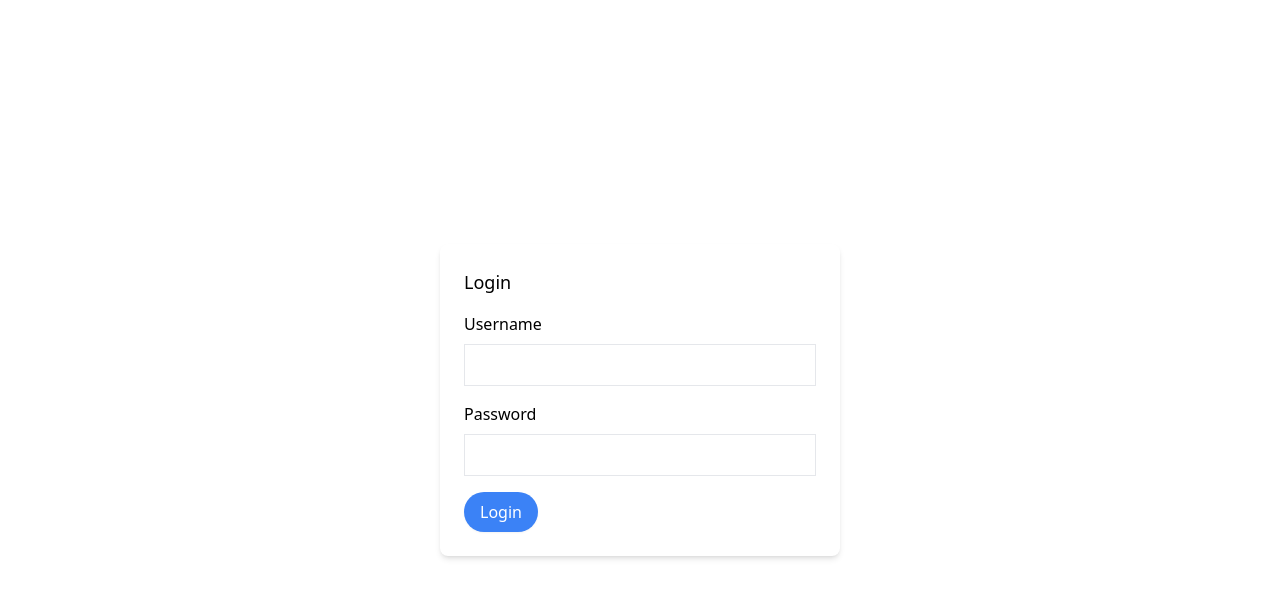
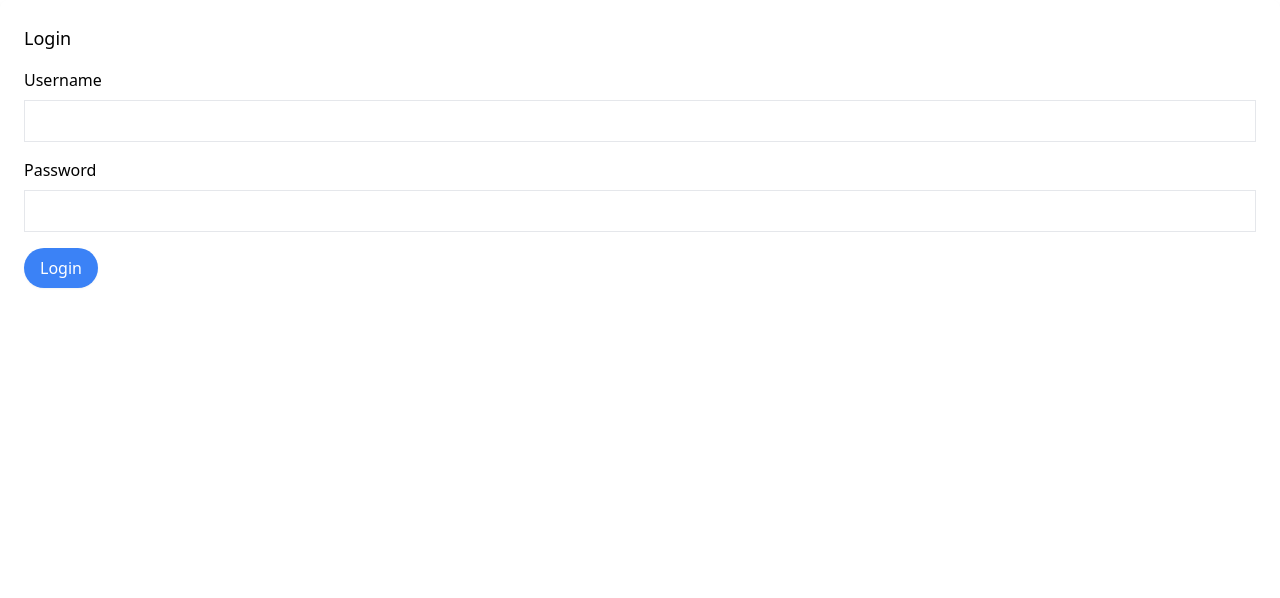
Before and after one commit to Dynamic6448/note-nook, a React (Create React App) app: page /login in a window 1280 px wide. Shown: the top 598 px of the page. Built offline with nearby package versions, Linux system fonts and the light colour scheme; no server answers.

Commit message:
create card component

```diff
--- a/src/components/Card.tsx
+++ b/src/components/Card.tsx
@@ -1,9 +1,21 @@
 import React from 'react';
 
-export const Card: React.FC = () => {
+interface CardProps {
+    className?: string;
+    children?: React.ReactNode | React.ReactNode[];
+}
+export const Card: React.FC<CardProps> = ({ className, children, ...props }) => {
     return (
-        <div>
-            <h1>Card</h1>
+        <div className={`bg-white p-6 rounded-lg shadow-md w-full h-full ${className}`} {...props}>
+            {children}
         </div>
     );
 };
+
+export const CardHeader: React.FC<CardProps> = ({ className, children }) => {
+    return <div className={`text-lg font-medium mb-4 ${className}`}>{children}</div>;
+};
+
+export const CardBody: React.FC<CardProps> = ({ className = '', children }) => {
+    return <div className={`mb-4 ${className}`}>{children}</div>;
+};
--- a/src/components/CreateNotePopup.tsx
+++ b/src/components/CreateNotePopup.tsx
@@ -32,7 +32,11 @@ const CreateNotePopup: React.FC<CreateNotePopupProps> = ({ show, handleClose })
     };
 
     return (
-        <div></div>
+        <div className='bg-black bg-opacity-25 w-full h-full'>
+            <div>
+                <h1 className='text-xl font-medium mb-6'>Create Note</h1>
+            </div>
+        </div>
         // <Modal show={show} onHide={handleClose}>
         //     <Modal.Header closeButton>
         //         <Modal.Title>Create Note</Modal.Title>
--- a/src/firebase.ts
+++ b/src/firebase.ts
@@ -24,3 +24,7 @@ export const createNote = (title: string, note: string) => {
         note,
     });
 };
+
+export const readNotes = () => {
+    return ref(db, `users/${auth.currentUser?.uid}/notes`);
+};
--- a/src/pages/Dashboard.tsx
+++ b/src/pages/Dashboard.tsx
@@ -2,6 +2,8 @@ import React, { useEffect, useState } from 'react';
 import CreateNotePopup from '../components/CreateNotePopup';
 import { db } from '../firebase';
 import Page from '.';
+import { Card, CardBody, CardHeader } from '../components/Card';
+import { onValue } from 'firebase/database';
 
 const Dashboard: React.FC = () => {
     const [notes, setNotes] = useState([] as any);
@@ -39,18 +41,18 @@ const Dashboard: React.FC = () => {
     return (
         <Page>
             <div className='flex flex-row flex-wrap mt-4'>
-                {/* {notes.map((note) => (
+                {notes.map((note) => (
                     <Card key={note.id} className='mb-4 w-[400px]'>
                         <CardHeader className='text-center flex flex-row justify-between items-center'>
                             {note.Title}
 
-                            <Button color='red' onClick={() => handleDeleteNote(note.id)}>
+                            <button className='bg-red' onClick={() => handleDeleteNote(note.id)}>
                                 Delete
-                            </Button>
+                            </button>
                         </CardHeader>
                         <CardBody>{note.Note}</CardBody>
                     </Card>
-                ))} */}
+                ))}
             </div>
 
             {/* button to create a note */}
--- a/src/pages/Signin.tsx
+++ b/src/pages/Signin.tsx
@@ -2,6 +2,7 @@ import React, { useEffect, useState } from 'react';
 import { useNavigate } from 'react-router-dom';
 import { useAuth } from '../contexts/AuthContext';
 import Page from '.';
+import { Card, CardBody, CardHeader } from '../components/Card';
 
 const Signin: React.FC = () => {
     const navigate = useNavigate();
@@ -29,9 +30,10 @@ const Signin: React.FC = () => {
     }, [user]);
 
     return (
-        <div className='flex items-center justify-center w-full h-full'>
-            <div className='bg-white p-6 rounded-lg shadow-md w-[400px]'>
-                <h2 className='text-lg font-medium mb-4'>Login</h2>
+        <Page className='flex items-center justify-center w-full h-full'>
+            <Card className='w-[400px]'>
+                <CardHeader>Login</CardHeader>
+                <CardBody>
                     <div className='mb-4'>
                         <label className='block mb-2 font-medium' htmlFor='username'>
                             Username
@@ -56,14 +58,16 @@ const Signin: React.FC = () => {
                             onChange={(event) => setPassword(event.target.value)}
                         />
                     </div>
+                </CardBody>
+
                 <button
                     className='bg-blue-500 text-white py-2 px-4 rounded-full hover:bg-blue-600 transition shadow-sm hover:shadow-md'
                     onClick={handleSubmit}
                 >
                     Login
                 </button>
-            </div>
-        </div>
+            </Card>
+        </Page>
     );
 };
 
```
Lines whose indentation alone changed are shown as unchanged.
